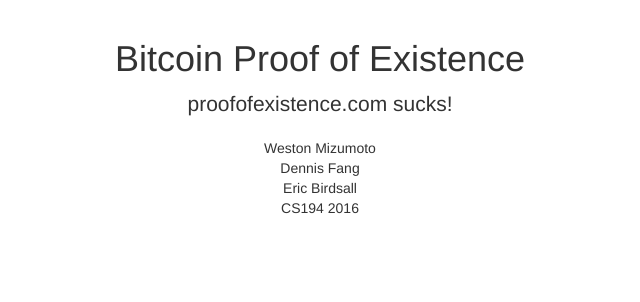
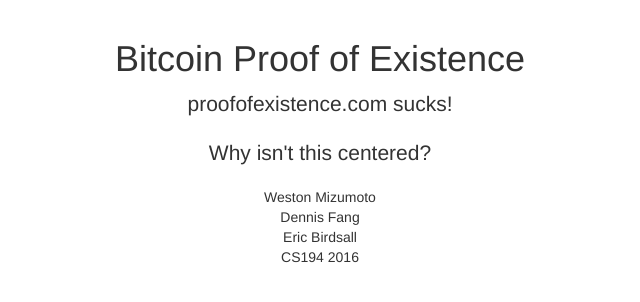
Before and after one commit to weston/seniorproject, a Django app: template chronos/templates/base.html in a window 1280 px wide. Shown: the part 51-353 px from the top of the page, without its empty margins (320-960 px from the left). Run offline with Django 3.2, Linux system fonts and the light colour scheme; the template is opened without the code that fills it, so the values that code supplies are empty; some libraries are stand-ins or nearby versions.

Commit message:
Issues with template centering

```diff
--- a/chronos/templates/base.html
+++ b/chronos/templates/base.html
@@ -73,6 +73,7 @@
         {% block content %}{% endblock %}
     </div>
 
+
     <!-- Page Content -->
     <div class="container">
 
@@ -80,6 +81,7 @@
             <div class="col-lg-12 text-center">
                 <h1>Bitcoin Proof of Existence</h1>
                 <p class="lead">proofofexistence.com sucks!</p>
+                <p class="lead">Why isn't this centered?</p>
                 <ul class="list-unstyled">
                     <li>Weston Mizumoto</li>
                     <li>Dennis Fang</li>
```
Also changed, not shown: 1 other file.
